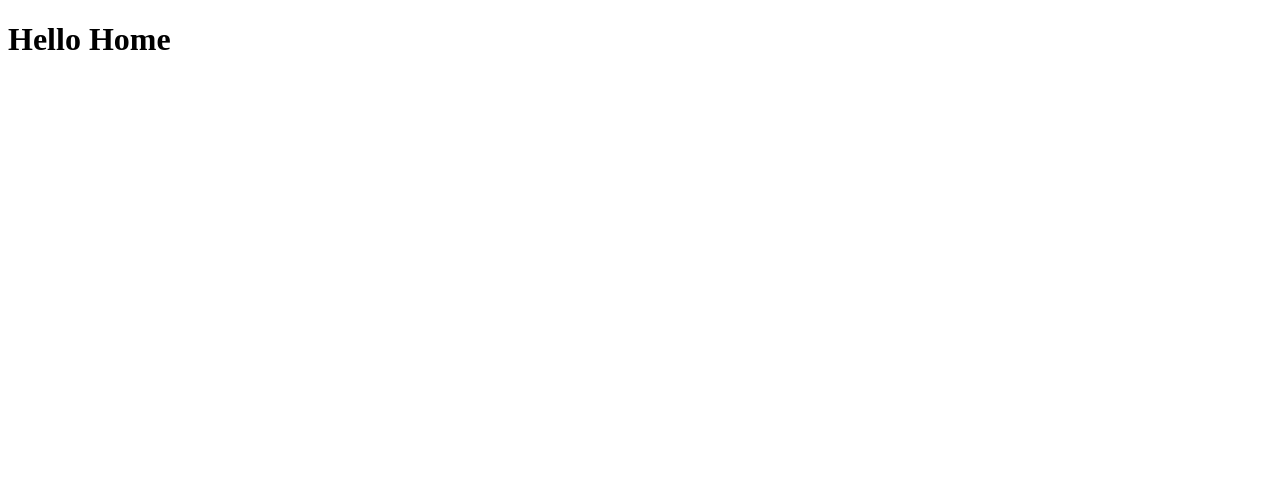
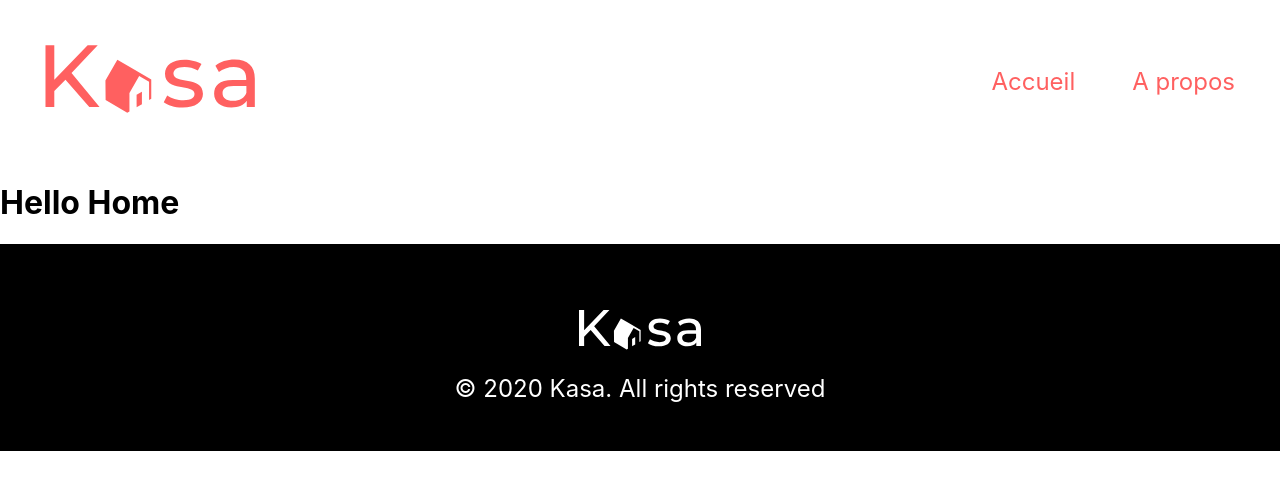
Before and after one commit to HernandezDorian/Kasa-react, a React (Create React App) app: page / in a window 1280 px wide. Shown: the top 490 px of the page. Built offline with nearby package versions, Linux system fonts and the light colour scheme.

Commit message:
Header et Footer base intégrée

```diff
--- /dev/null
+++ b/src/components/Footer/index.css
@@ -0,0 +1,15 @@
+footer {
+  display: flex;
+  flex-direction: column;
+  align-items: center;
+  justify-content: center;
+  background-color: #000;
+  padding: 66px 0px 29px 0px;
+}
+
+p {
+  color: #fff;
+  font-size: 24px;
+  text-align: center;
+  height: 24px;
+}
--- /dev/null
+++ b/src/components/Footer/index.jsx
@@ -0,0 +1,13 @@
+import { ReactComponent as Logo } from "./../../assets/whitelogo.svg";
+import "./index.css";
+
+function Footer() {
+  return (
+    <footer>
+      <Logo alt="Logo Kasa"></Logo>
+      <p>© 2020 Kasa. All rights reserved</p>
+    </footer>
+  );
+}
+
+export default Footer;
--- /dev/null
+++ b/src/components/Header/index.css
@@ -0,0 +1,28 @@
+ul,
+li {
+  list-style: none;
+  padding: 0;
+  margin: 0;
+}
+
+nav {
+  display: flex;
+  padding: 45px;
+  justify-content: space-between;
+  align-items: center;
+}
+
+ul {
+  display: flex;
+  gap: 57px;
+}
+
+li {
+  font-size: 24px;
+  color: #ff6060;
+}
+
+.Logo {
+  width: 210px;
+  height: 68px;
+}
--- a/src/components/Header/index.jsx
+++ b/src/components/Header/index.jsx
@@ -1,5 +1,27 @@
+import { Link } from "react-router-dom";
+import { ReactComponent as Logo } from "./../../assets/logo.svg";
+import "./index.css";
+
 function Header() {
-  return <h1>Hello Header</h1>;
+  return (
+    <nav>
+      <Link to="/">
+        <Logo className="Logo" alt="Logo Kasa"></Logo>
+      </Link>
+      <ul>
+        <li>
+          <Link className="Link" to="/">
+            Accueil
+          </Link>
+        </li>
+        <li>
+          <Link className="Link" to="/about">
+            A propos
+          </Link>
+        </li>
+      </ul>
+    </nav>
+  );
 }
 
 export default Header;
--- a/src/index.css
+++ b/src/index.css
@@ -1,13 +1,17 @@
 body {
   margin: 0;
-  font-family: -apple-system, BlinkMacSystemFont, 'Segoe UI', 'Roboto', 'Oxygen',
-    'Ubuntu', 'Cantarell', 'Fira Sans', 'Droid Sans', 'Helvetica Neue',
+  font-family: -apple-system, BlinkMacSystemFont, "Segoe UI", "Roboto", "Oxygen",
+    "Ubuntu", "Cantarell", "Fira Sans", "Droid Sans", "Helvetica Neue",
     sans-serif;
   -webkit-font-smoothing: antialiased;
   -moz-osx-font-smoothing: grayscale;
 }
 
 code {
-  font-family: source-code-pro, Menlo, Monaco, Consolas, 'Courier New',
-    monospace;
+  font-family: Montserrat, Menlo, Monaco, Consolas, "Courier New", monospace;
 }
+
+a {
+  color: inherit;
+  text-decoration: none;
+}
--- a/src/index.jsx
+++ b/src/index.jsx
@@ -5,17 +5,22 @@ import Home from "./pages/Home";
 import Error from "./pages/Error";
 import About from "./pages/About";
 import Housing from "./pages/Housing";
+import Header from "./components/Header";
+import Footer from "./components/Footer";
+import "./index.css";
 
 const root = document.getElementById("root");
 ReactDOM.createRoot(root).render(
   <React.StrictMode>
     <Router>
+      <Header />
       <Routes>
         <Route path="/" element={<Home />} />
         <Route path="/about" element={<About />} />
         <Route path="/housing" element={<Housing />} />
         <Route path="*" element={<Error />} />
       </Routes>
+      <Footer />
     </Router>
   </React.StrictMode>
 );
```
Also changed, not shown: src/assets/logo.svg (renamed from src/utils/LOGO.svg), src/assets/whitelogo.svg (added).
